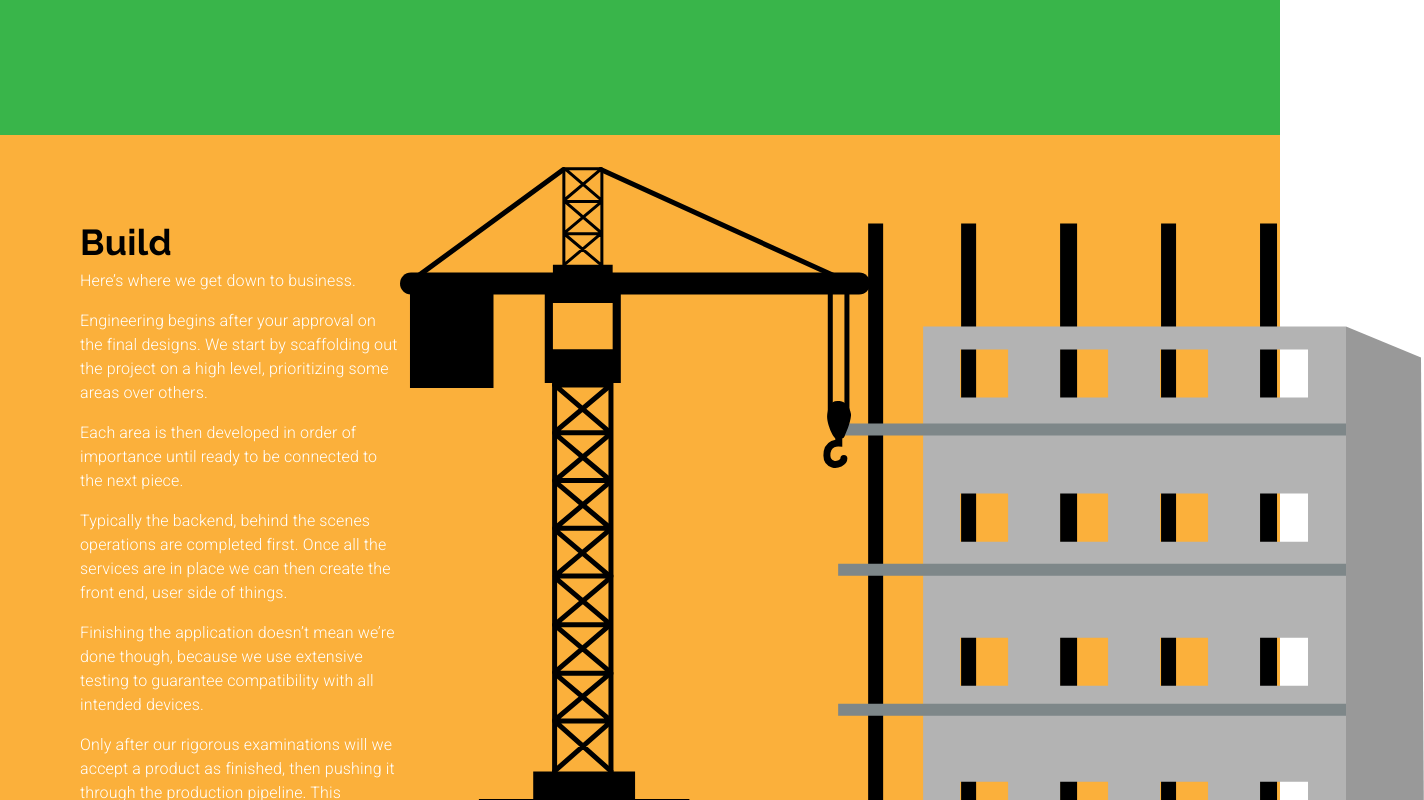
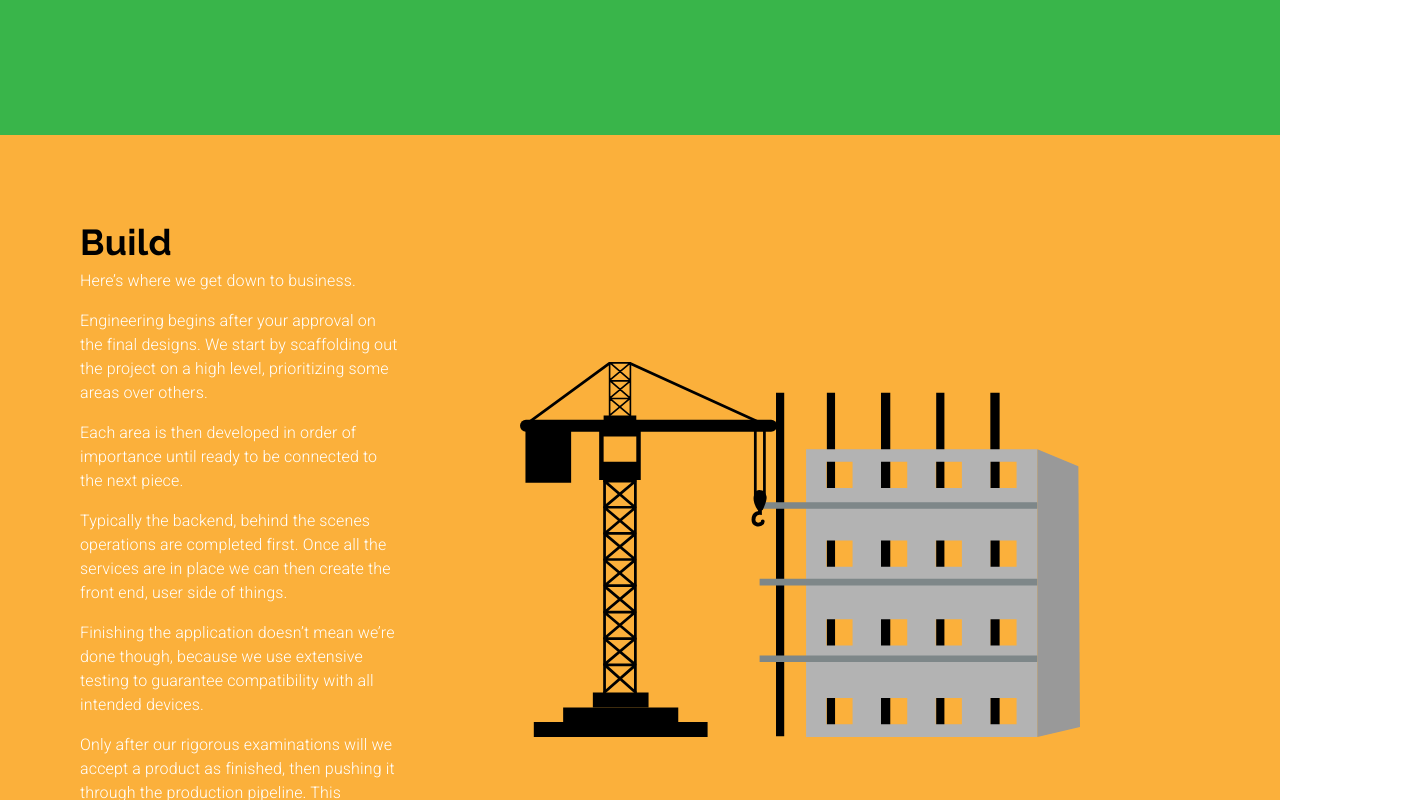
Before and after one commit to Tris-909/Material-UI-Project-1, a React (Create React App) app: page /revolution in a window 1280 px wide. Shown: the part 6880-7680 px from the top of the page, 1424 px wide, since content can reach past the window. Built offline with nearby package versions, Linux system fonts and the light colour scheme.

Commit message:
make it better

```diff
--- a/package.json
+++ b/package.json
@@ -20,10 +20,11 @@
     "react-scripts": "3.4.1"
   },
   "scripts": {
-    "start": "react-scripts start",
+    "start": "react-scripts start -p $PORT",
     "build": "react-scripts build",
     "test": "react-scripts test",
-    "eject": "react-scripts eject"
+    "eject": "react-scripts eject",
+    "heroku-postbuild": "npm run build"
   },
   "eslintConfig": {
     "extends": "react-app"
--- a/src/Components/Revolution.js
+++ b/src/Components/Revolution.js
@@ -305,8 +305,8 @@ export default function Revolution(props) {
             {/* EIGTH SECTION */}
             <Grid
                 item container
-                direction={matchesLG ? "column" : "row"}
-                align="center" justify={matchesXS ? "undefined" : "center"}
+                direction={matchesMD ? "column" : "row"}
+                align="center" justify={matchesXS ? undefined : "center"}
                 className={classes.Background}
                 style={{backgroundColor: theme.palette.common.yellow}}>
                 <Grid
@@ -339,7 +339,7 @@ export default function Revolution(props) {
                     </Grid>
                 </Grid>
                 <Grid item lg style={{alignSelf: 'center'}}>
-                    <img src={BuildIcon} alt="MockUp Icon" width={matchesMD ? '90%' : undefined}/>
+                    <img src={BuildIcon} alt="MockUp Icon" width={matchesLG ? '70%' : matchesMD ? '90%' : undefined}/>
                 </Grid>
             </Grid>
 
@@ -348,7 +348,7 @@ export default function Revolution(props) {
             <Grid
                 item container
                 direction={matchesMD ? "column" : "row"}
-                align="center" justify={matchesXS ? "undefined" : "center"}
+                align="center" justify={matchesXS ? undefined : "center"}
                 className={classes.Background}
                 style={{backgroundColor: theme.palette.common.red}}>
                 <Grid
```
